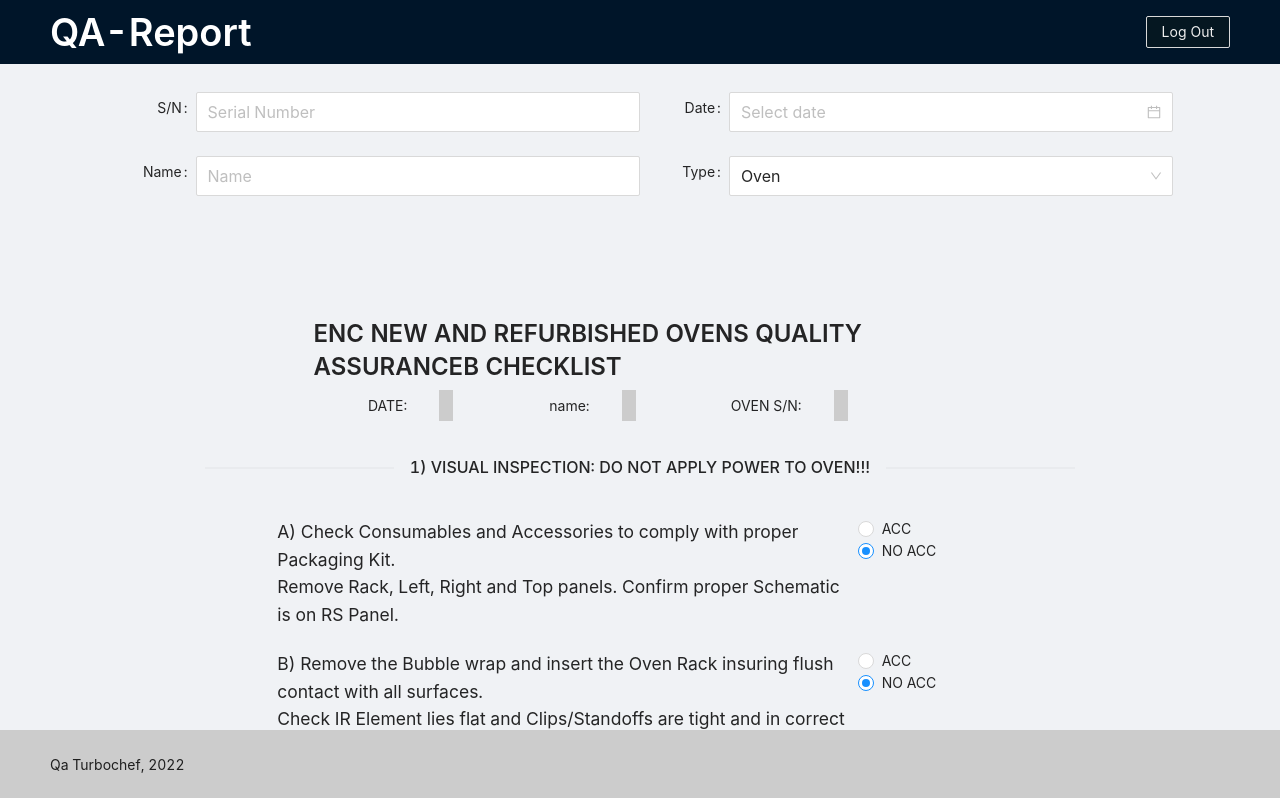
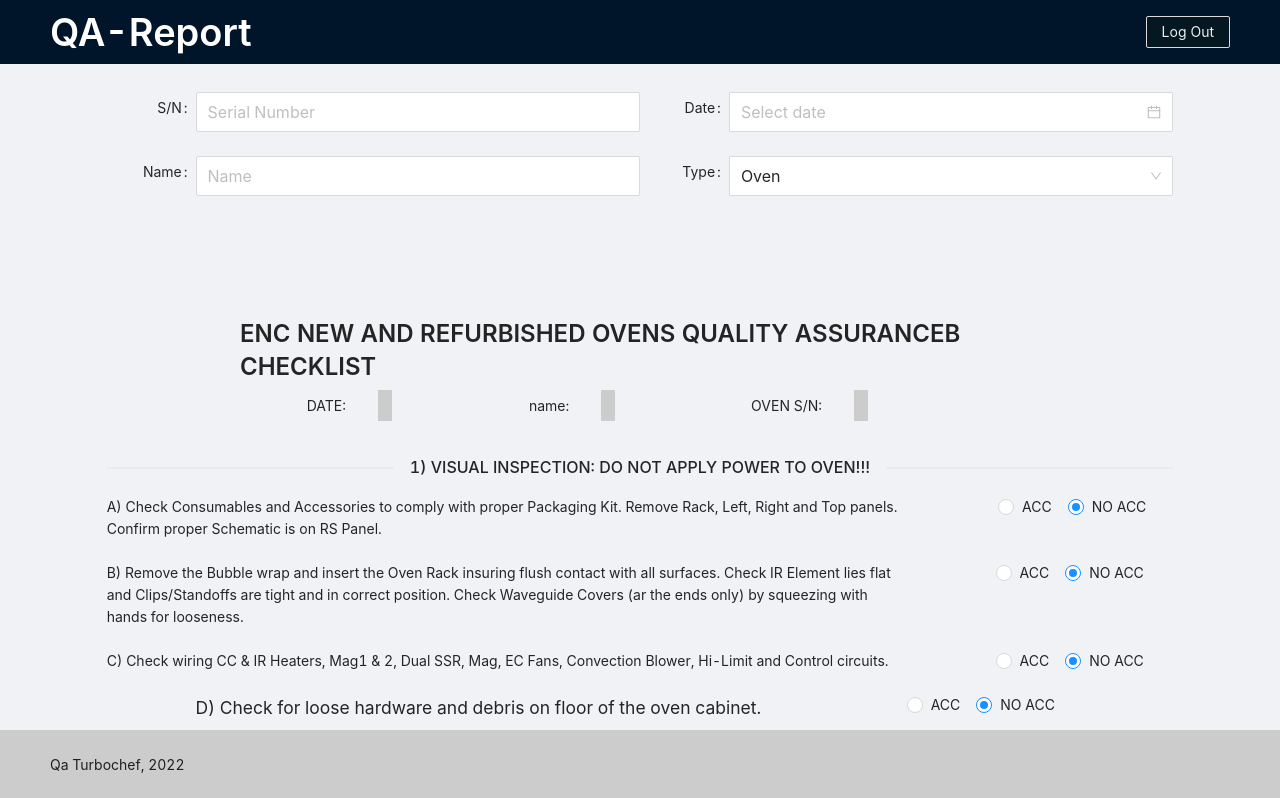
Before and after one commit to joseyon01/qa-report, a React (Vite) app: page /register/Oven1 in a window 1280 px wide. Shown: the top 798 px of the page. Built offline with nearby package versions, Linux system fonts and the light colour scheme.

Commit message:
minor fixed

```diff
--- a/src/components/layout/Container.jsx
+++ b/src/components/layout/Container.jsx
@@ -2,6 +2,6 @@ import { Col, Row } from "antd";
 
 export const Container = ({ children }) => (
   <Row justify="center">
-    <Col xs={20}>{children}</Col>
+    <Col lg={20} md={23}>{children}</Col>
   </Row>
 );
--- a/src/components/oven1/Oven1.jsx
+++ b/src/components/oven1/Oven1.jsx
@@ -19,7 +19,7 @@ const { TextArea } = Input;
 export const Oven1 = (props) => {
   const [form] = Form.useForm();
   return (
-    <Form labelCol={{ span: 4 }} style={{ padding: "7em" }}>
+    <Form labelCol={{ span: 4 }} style={{ padding: "7em 0" }}>
       <Row justify="center">
         <Col xs={18}>
           <Row justify="center">
@@ -69,14 +69,11 @@ export const Oven1 = (props) => {
       <Divider orientation="rigth">
         1) VISUAL INSPECTION: DO NOT APPLY POWER TO OVEN!!!
       </Divider>
-      <br />
-      <Row justify="center">
-        <Col xs={16} style={{ fontSize: "1.25em" }}>
+      <Row justify="space-between" gutter={3}>
+        <Col xs={18}>
           <Text>
             A) Check Consumables and Accessories to comply with proper Packaging
-            Kit.
-            <br />
-            Remove Rack, Left, Right and Top panels. Confirm proper Schematic is
+            Kit. Remove Rack, Left, Right and Top panels. Confirm proper Schematic is
             on RS Panel.
           </Text>
         </Col>
@@ -88,15 +85,13 @@ export const Oven1 = (props) => {
         </Col>
       </Row>
       <br />
-      <Row justify="center">
-        <Col xs={16} style={{ fontSize: "1.25em" }}>
+      <Row justify="space-between">
+        <Col xs={18} >
           <Text>
             B) Remove the Bubble wrap and insert the Oven Rack insuring flush
             contact with all surfaces.
-            <br />
             Check IR Element lies flat and Clips/Standoffs are tight and in
             correct position.
-            <br />
             Check Waveguide Covers (ar the ends only) by squeezing with hands
             for looseness.
           </Text>
@@ -109,8 +104,8 @@ export const Oven1 = (props) => {
         </Col>
       </Row>
       <br />
-      <Row justify="center">
-        <Col xs={16} style={{ fontSize: "1.25em" }}>
+      <Row justify="space-between">
+        <Col xs={18}>
           <Text>
             C) Check wiring CC & IR Heaters, Mag1 & 2, Dual SSR, Mag, EC Fans,
             Convection Blower, Hi-Limit and Control circuits.
--- a/src/css/global.css
+++ b/src/css/global.css
@@ -1,5 +1,5 @@
 #root {
-  height: 100vh;
+  min-height: 100vh;
   display: flex;
 }
 
```
